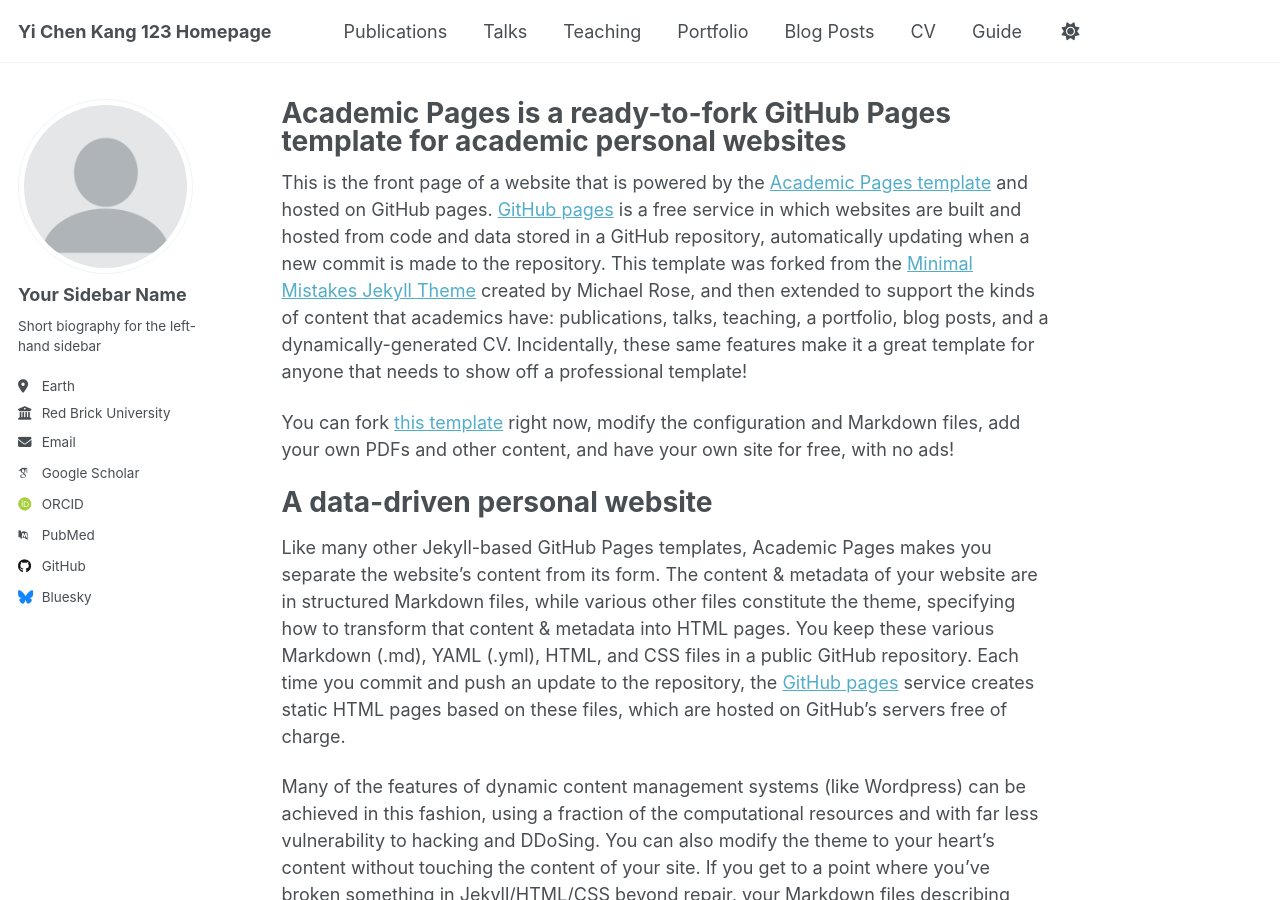
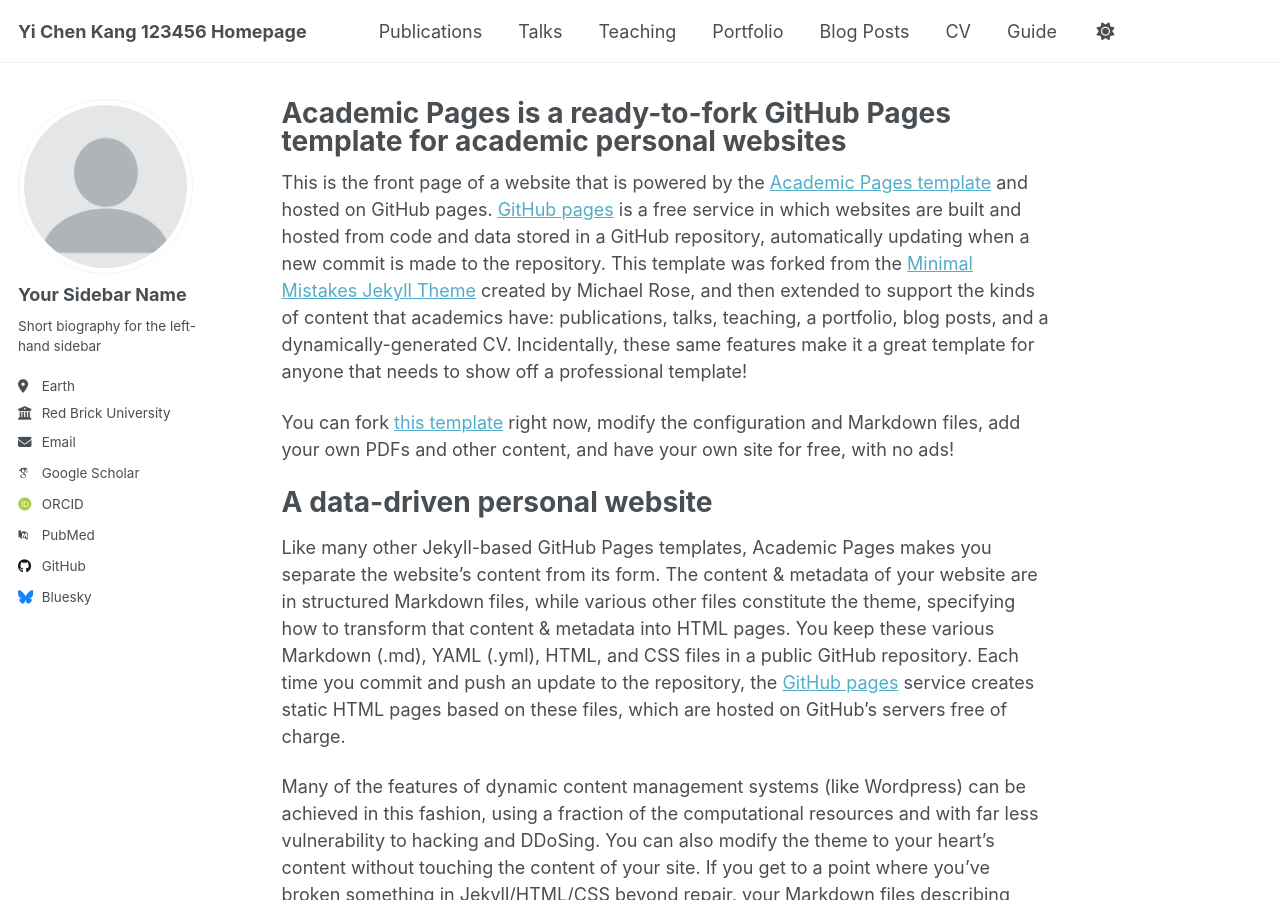
Before and after one commit to yichenkang1128/yichenkang1128.github.io, a Jekyll site: the page built from _pages/about.md, in a window 1280 px wide and 900 px high. Built offline with Jekyll 4.4.1, drawn with Linux system fonts in a browser that asks for light colours; some web fonts are replaced; a script that is not in the unit is left out.

Commit message:
Update title

```diff
--- a/_config.yml
+++ b/_config.yml
@@ -9,7 +9,7 @@
 # Basic Site Settings
 locale                   : "en-US"
 site_theme               : "default"
-title                    : "Yi Chen Kang 123 Homepage"
+title                    : "Yi Chen Kang 123456 Homepage"
 title_separator          : "-"
 name                     : &name "Your Name"
 description              : &description "personal description"
```
